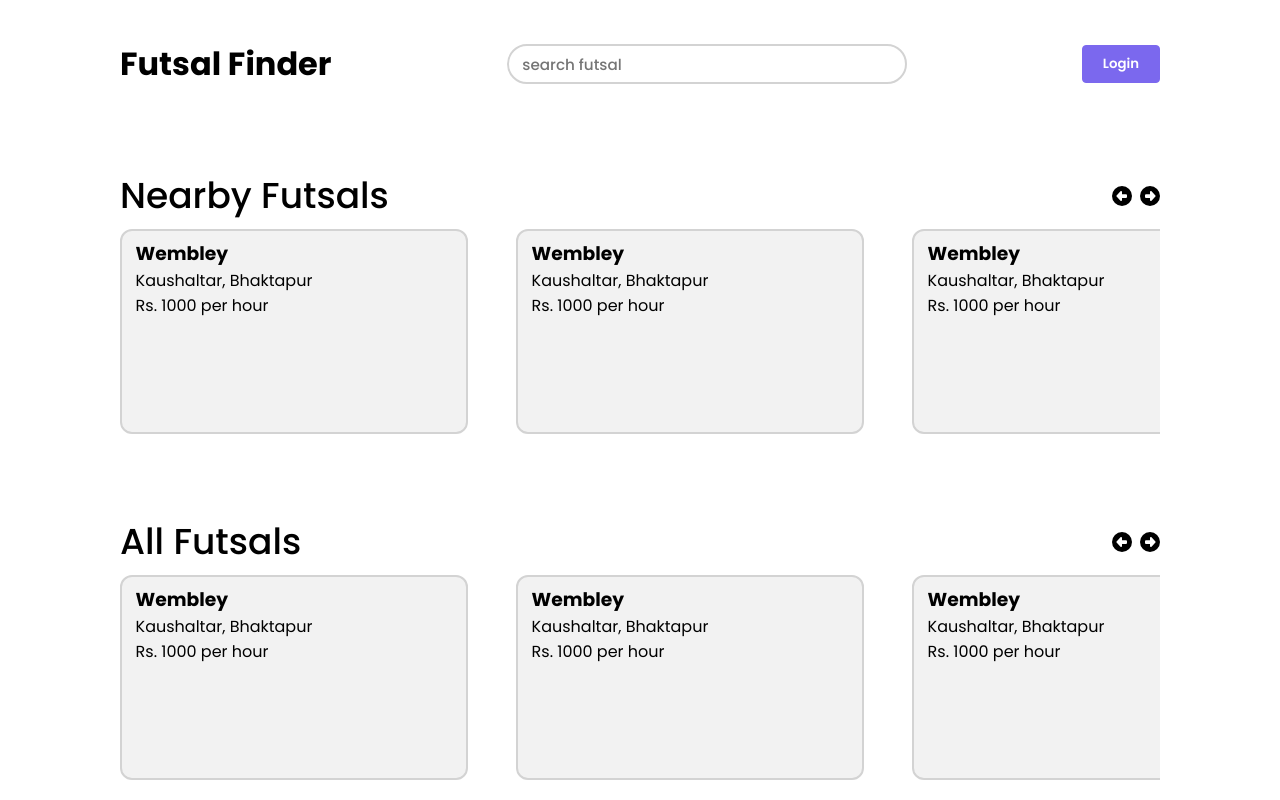
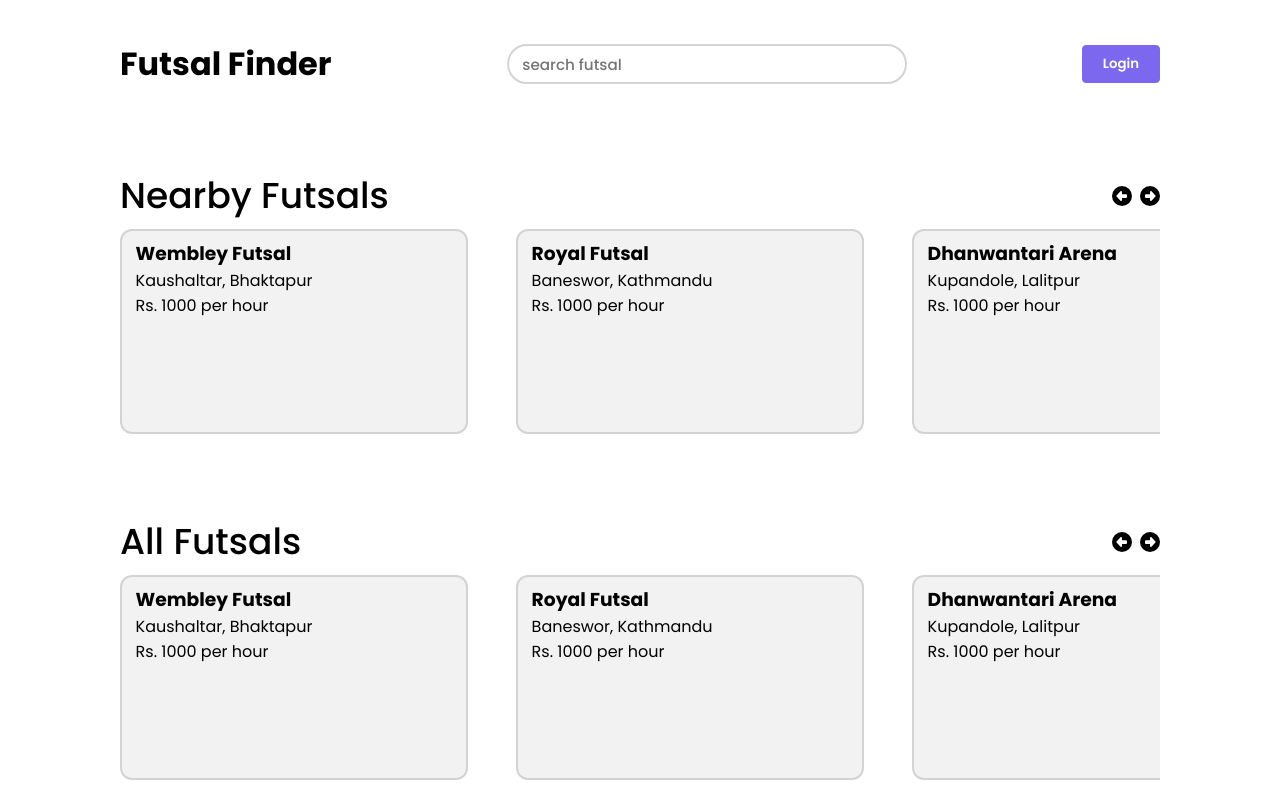
Before and after one commit to futBookOnline/futsal-booking, a React (Vite) app: page / in a window 1280 px wide. Built offline with nearby package versions, Linux system fonts and the light colour scheme.

Commit message:
FMA-14 / futsal view-page ui/ updated

```diff
--- a/src/main.jsx
+++ b/src/main.jsx
@@ -6,7 +6,5 @@ import router from "@/router";
 import iconLibrary from "@/helpers/iconHelper.js";
 
 ReactDOM.createRoot(document.getElementById("root")).render(
-  <React.StrictMode>
       <RouterProvider router={router} />
-  </React.StrictMode>
 );
--- a/src/modules/futsal/pages/Futsal.jsx
+++ b/src/modules/futsal/pages/Futsal.jsx
@@ -1,9 +1,34 @@
 import GlobalLayout from "@/layouts/Global/GlobalLayout";
+import Header from "@/modules/home/components/Header";
+import Button from "@/components/FormElements/Button";
+import { useLocation } from "react-router-dom";
+
 const Futsal = () => {
+  {/*getting current futsal details from route*/}
+  const currentFutsal = useLocation()?.state?.futDetail;
+
   return (
     <GlobalLayout>
-      <div>
-        This is futsal page
+      <Header />
+      <div className="futsal-content-wrapper">
+        <div className="info-section">
+          {/*futsal name and book button*/}
+          <div className="futsal-info-header">
+            <p className="current-futsal-name">{currentFutsal.name}</p>
+            <Button text="Book Now" />
+          </div>
+          {/**Image and other details */}
+          <div className="futsal-details">
+            <img src="/src/assets/futsal.jpg" alt="" />
+            <div className="text-details-section">
+              <p className="futsal-name">{currentFutsal.name}</p>
+              <p className="futsal-location">{currentFutsal.location}</p>
+              <p className="futsal-price">{currentFutsal.price}</p>
+            </div>
+          </div>
+
+        </div>
+        <div className="schedule-section"></div>
       </div>
     </GlobalLayout>
   );
--- a/src/modules/home/components/FutsalCard.jsx
+++ b/src/modules/home/components/FutsalCard.jsx
@@ -1,18 +1,15 @@
 import { useNavigate } from "react-router-dom";
 
-const FutsalCard = ({ futsalObj }) => {
+const FutsalCard = ({ futsalObj, clickEvent }) => {
   let { name, location, price } = futsalObj;
   const navigate = useNavigate();
 
-  {
-    /*function to handle the click of each card*/
+  const handleCardClick =()=>{
+   navigate(`futsals/${name.toLowerCase()}`, {state: {futDetail: futsalObj}});
   }
-  const handleClick = (name) => {
-    navigate(`/futsals/${name.toLowerCase()}`);
-  };
 
   return (
-    <div className="futsal-card" onClick={handleClick(name)}>
+    <div className="futsal-card" onClick={handleCardClick}>
       <h3>{name}</h3>
       <p>{location}</p>
       <p>Rs. {price} per hour</p>
--- a/src/modules/home/pages/Home.jsx
+++ b/src/modules/home/pages/Home.jsx
@@ -4,35 +4,37 @@ import Header from "@/modules/home/components/Header";
 import FutsalCard from "@/modules/home/components/FutsalCard";
 import { FontAwesomeIcon } from "@fortawesome/react-fontawesome";
 
+
+
 const futsals = [
   {
-    name: "Wembley",
+    name: "Wembley Futsal",
     isAvailable: true,
     location: "Kaushaltar, Bhaktapur",
     price: "1000",
   },
   {
-    name: "Wembley",
+    name: "Royal Futsal",
     isAvailable: true,
-    location: "Kaushaltar, Bhaktapur",
+    location: "Baneswor, Kathmandu",
     price: "1000",
   },
   {
-    name: "Wembley",
+    name: "Dhanwantari Arena",
     isAvailable: true,
-    location: "Kaushaltar, Bhaktapur",
+    location: "Kupandole, Lalitpur",
     price: "1000",
   },
   {
-    name: "Wembley",
+    name: "Velocity Arena",
     isAvailable: true,
-    location: "Kaushaltar, Bhaktapur",
+    location: "Ratopul, Kathmandu",
     price: "1000",
   },
   {
-    name: "Wembley",
+    name: "GA Hall",
     isAvailable: true,
-    location: "Kaushaltar, Bhaktapur",
+    location: "Thamel, Kathmandu",
     price: "1000",
   },
 ];
--- a/src/router.jsx
+++ b/src/router.jsx
@@ -5,7 +5,7 @@ import { Route } from "react-router-dom";
 
 const router = createBrowserRouter([
   { path: "/", element: <Home /> },
-  { path: "/futsals/:futsal_name", element: <Futsal /> },
+  { path: "/futsals/:name", element: <Futsal /> },
   { path: "*", element: <p>Error 404! page not found</p> },
 ]);
 
--- a/src/sass/base/_typography.scss
+++ b/src/sass/base/_typography.scss
@@ -5,3 +5,20 @@ $default-font : "Poppins", sans-serif;
 *{
     font-family: $default-font;
 }
+
+
+.heading {
+    font-size: 1.35rem;
+    font-weight: 600;
+}
+
+.sub-heading{
+    font-size: 1.15rem;
+    font-weight: 500;
+}
+
+.info-text {
+    font-size: .98rem;
+    font-weight: 500;
+    color: gray;
+}
--- a/src/sass/main.scss
+++ b/src/sass/main.scss
@@ -7,6 +7,7 @@
 @use "./components/card.scss";
 
 @use "./pages/Home.scss";
+@use "./pages/Futsal.scss";
 
 @use "./base/typography.scss";
 
--- /dev/null
+++ b/src/sass/pages/Futsal.scss
@@ -0,0 +1,42 @@
+// @use "../abstracts/mixins" as *;
+@use "../abstracts/mixins" as *;
+@use "../abstracts/variables" as *;
+
+@use "../base/typography" as *;
+
+.futsal-content-wrapper{
+    @include flexBox(start,center, 5rem);
+    @include dimension(100%, auto);
+    @include boxBorder(5rem 0 0 0, 0);
+
+    .info-section {
+        @include dimension(40%, auto);
+    }
+}
+
+.futsal-info-header{
+    @include dimension(100%, fit-content);
+    @include flexBox(space-between, center)
+}
+
+.current-futsal-name{
+  @extend .heading
+}
+
+.futsal-details{
+  height: 70vh;
+  margin-top: 2.5rem;
+
+  &>img{
+    max-height: 70%;
+    object-fit: cover;
+  }
+
+  .futsal-name{
+    @extend .sub-heading;
+  }
+
+  .futsal-location, .futsal-price{
+    @extend .info-text
+  }
+}
```
